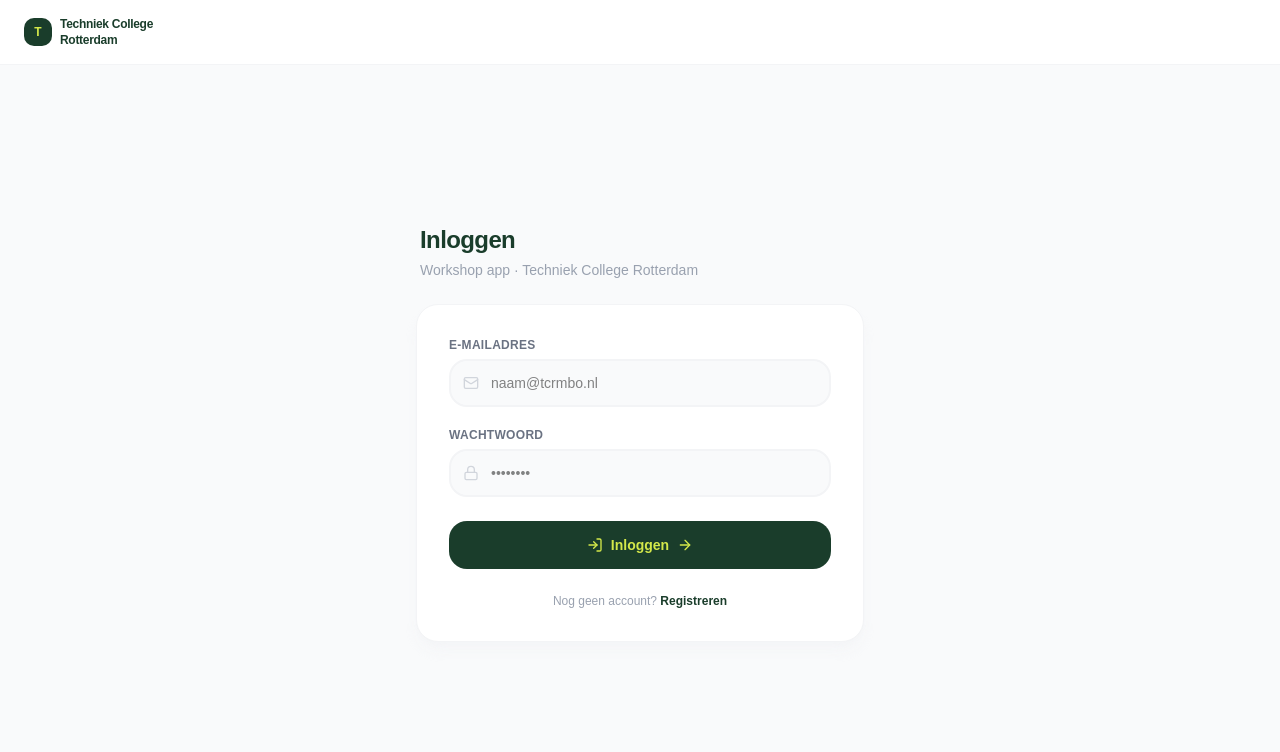
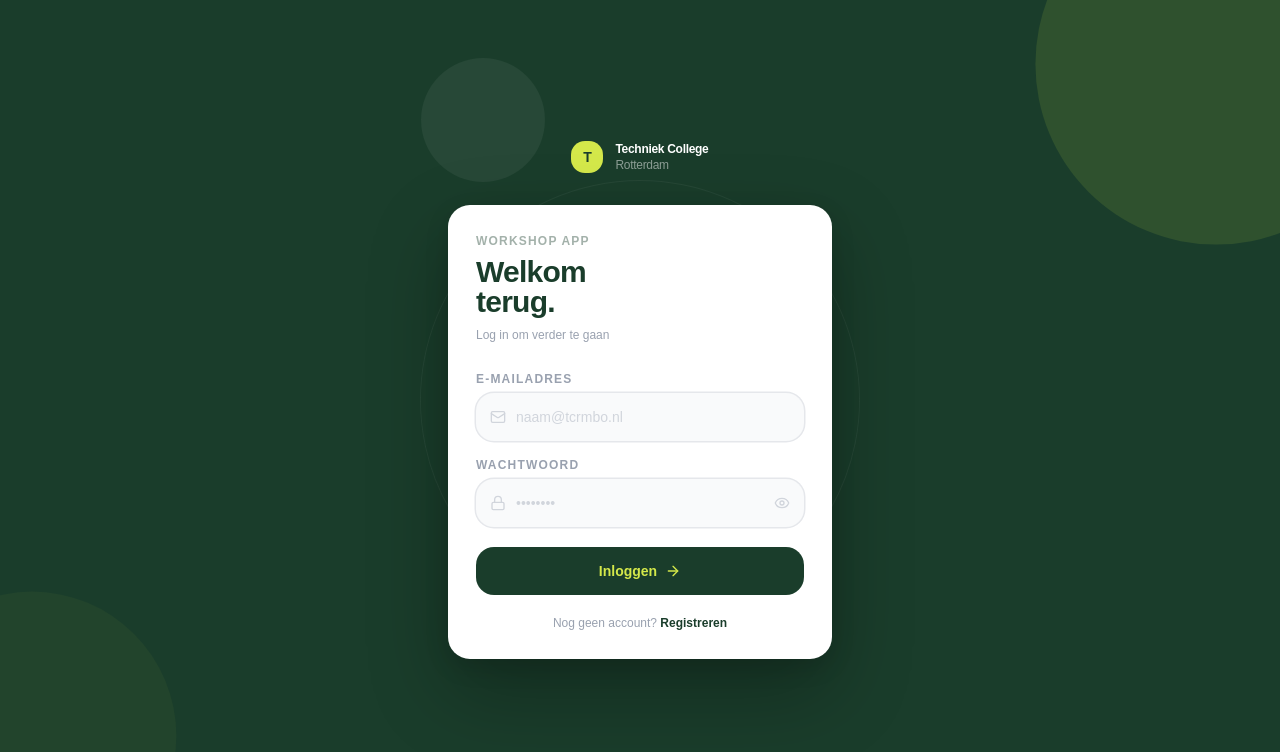
Before and after one commit to rickysaarloos/frontend-workshop-app, a React (Vite) app: page / in a window 1280 px wide. Shown: the top 752 px of the page. Built offline with nearby package versions, Linux system fonts and the light colour scheme; no server answers.

Commit message:
verbetering styling en animaties

```diff
--- a/src/pages/auth/Login.jsx
+++ b/src/pages/auth/Login.jsx
@@ -1,7 +1,7 @@
 import { useState } from 'react'
 import { useNavigate } from 'react-router-dom'
 import { motion, AnimatePresence } from 'motion/react'
-import { Mail, Lock, LogIn, ArrowRight } from 'lucide-react'
+import { Mail, Lock, ArrowRight, Eye, EyeOff } from 'lucide-react'
 import { toast, Toaster } from 'sonner'
 
 const API_URL = import.meta.env.VITE_API_URL || 'http://187.124.29.171:8002'
@@ -11,112 +11,143 @@ function Login() {
   const [wachtwoord, setWachtwoord] = useState('')
   const [isLoading, setIsLoading] = useState(false)
   const [focusedField, setFocusedField] = useState(null)
+  const [toonWachtwoord, setToonWachtwoord] = useState(false)
+  const [transitioning, setTransitioning] = useState(false)
   const navigate = useNavigate()
 
   async function handleSubmit(e) {
     e.preventDefault()
-
-    if (!email || !wachtwoord) {
-      toast.error('Vul alle velden in')
-      return
-    }
-
+    if (!email || !wachtwoord) { toast.error('Vul alle velden in'); return }
     setIsLoading(true)
-
     try {
-      const response = await fetch(
-        `${API_URL}/api/login`,
-        {
+      const response = await fetch(`${API_URL}/api/login`, {
         method: 'POST',
-          headers: {
-            'Content-Type': 'application/json',
-            Accept: 'application/json',
-          },
-          body: JSON.stringify({
-            email,
-            password: wachtwoord,
-          }),
-        }
-      )
-
+        headers: { 'Content-Type': 'application/json', Accept: 'application/json' },
+        body: JSON.stringify({ email, password: wachtwoord }),
+      })
       const data = await response.json()
-
-      if (!response.ok) {
-        toast.error(data.message || 'Inloggen mislukt')
-        return
-      }
-
+      if (!response.ok) { toast.error(data.message || 'Inloggen mislukt'); return }
       localStorage.setItem('token', data.token)
       localStorage.setItem('user', JSON.stringify(data.user))
-
-      toast.success(`Welkom terug, ${data.user.name}!`)
-
-      setTimeout(() => {
-        navigate('/home')
-      }, 1000)
-
-    } catch (error) {
+      setTransitioning(true)
+    } catch {
       toast.error('Kan geen verbinding maken met de server')
     } finally {
       setIsLoading(false)
     }
   }
 
-
   return (
-    <div className="min-h-screen bg-gray-50 flex flex-col">
+    <div className="min-h-screen bg-[#1a3d2b] flex flex-col items-center justify-center relative overflow-hidden px-6 py-12">
       <Toaster position="top-right" richColors />
 
-      {/* Header */}
-      <motion.header
-        initial={{ opacity: 0, y: -10 }}
+      {/* Achtergrond blobs */}
+      <motion.div
+        animate={{ scale: [1, 1.18, 1], opacity: [0.07, 0.13, 0.07] }}
+        transition={{ duration: 8, repeat: Infinity, ease: 'easeInOut' }}
+        className="absolute -right-24 -top-24 w-80 h-80 bg-[#d4e84a] rounded-full pointer-events-none"
+      />
+      <motion.div
+        animate={{ scale: [1, 1.22, 1], opacity: [0.04, 0.08, 0.04] }}
+        transition={{ duration: 12, repeat: Infinity, ease: 'easeInOut', delay: 5 }}
+        className="absolute -left-28 -bottom-20 w-72 h-72 bg-[#d4e84a] rounded-full pointer-events-none"
+      />
+      <motion.div
+        animate={{ scale: [1, 1.12, 1], opacity: [0.03, 0.06, 0.03] }}
+        transition={{ duration: 9, repeat: Infinity, ease: 'easeInOut', delay: 2 }}
+        className="absolute left-1/3 top-16 w-28 h-28 bg-white rounded-full pointer-events-none"
+      />
+
+      {/* Traag roterende decoratieve ringen */}
+      <motion.div
+        animate={{ rotate: 360 }}
+        transition={{ duration: 60, repeat: Infinity, ease: 'linear' }}
+        className="absolute w-[440px] h-[440px] rounded-full pointer-events-none"
+        style={{ border: '1px solid rgba(255,255,255,0.05)' }}
+      />
+      <motion.div
+        animate={{ rotate: -360 }}
+        transition={{ duration: 38, repeat: Infinity, ease: 'linear' }}
+        className="absolute w-[300px] h-[300px] rounded-full pointer-events-none"
+        style={{ border: '1px solid rgba(212,232,74,0.08)' }}
+      />
+
+      {/* Logo bovenaan */}
+      <motion.div
+        initial={{ opacity: 0, y: -20 }}
         animate={{ opacity: 1, y: 0 }}
-        transition={{ duration: 0.4 }}
-        className="bg-white border-b border-gray-100 px-6 py-4 flex items-center gap-3"
+        transition={{ type: 'spring', stiffness: 220, damping: 40 }}
+        className="flex items-center gap-3 mb-8 z-10"
       >
-        <div className="flex items-center gap-2">
-          <div className="w-7 h-7 bg-[#1a3d2b] rounded-lg flex items-center justify-center">
-            <span className="text-[#d4e84a] font-black text-xs">T</span>
+        <motion.div
+          whileHover={{ rotate: 8, scale: 1.1 }}
+          transition={{ type: 'spring', stiffness: 260, damping: 26 }}
+          className="w-8 h-8 bg-[#d4e84a] rounded-xl flex items-center justify-center cursor-default"
+        >
+          <span className="text-[#1a3d2b] font-black text-sm">T</span>
+        </motion.div>
+        <div className="flex flex-col leading-none">
+          <span className="text-white font-bold text-xs tracking-tight">Techniek College</span>
+          <span className="text-white/50 font-medium text-xs tracking-tight">Rotterdam</span>
         </div>
-          <div className="flex flex-col leading-none">
-            <span className="text-[#1a3d2b] font-bold text-xs tracking-tight">Techniek College</span>
-            <span className="text-[#1a3d2b] font-bold text-xs tracking-tight">Rotterdam</span>
-          </div>
-        </div>
-      </motion.header>
-
-      <div className="flex-1 flex items-center justify-center px-4 py-8">
-        <div className="w-full max-w-md">
-
-          {/* Titel boven kaart */}
-          <motion.div
-            initial={{ opacity: 0, y: 16 }}
-            animate={{ opacity: 1, y: 0 }}
-            transition={{ duration: 0.5, delay: 0.1 }}
-            className="mb-6 px-1"
-          >
-            <h1 className="text-2xl font-bold text-[#1a3d2b] tracking-tight">Inloggen</h1>
-            <p className="text-sm text-gray-400 mt-1">Workshop app · Techniek College Rotterdam</p>
       </motion.div>
 
-          {/* Kaart */}
+      {/* Zwevende witte kaart */}
       <motion.div
-            initial={{ opacity: 0, y: 20 }}
+        initial={{ opacity: 0, scale: 0.92, y: 28 }}
+        animate={{ opacity: 1, scale: 1, y: 0 }}
+        transition={{ type: 'spring', stiffness: 200, damping: 32, delay: 0.14 }}
+        className="w-full max-w-sm bg-white rounded-3xl p-7 z-10 relative"
+        style={{ boxShadow: '0 32px 80px rgba(0,0,0,0.28), 0 8px 24px rgba(0,0,0,0.12)' }}
+      >
+        {/* Kaart heading */}
+        <div className="mb-7">
+          <motion.p
+            initial={{ opacity: 0, x: -10 }}
+            animate={{ opacity: 1, x: 0 }}
+            transition={{ delay: 0.28 }}
+            className="text-[#1a3d2b]/40 text-xs font-bold uppercase tracking-widest mb-2"
+          >
+            Workshop app
+          </motion.p>
+          <motion.h1
+            initial={{ opacity: 0, y: 10 }}
             animate={{ opacity: 1, y: 0 }}
-            transition={{ duration: 0.5, delay: 0.15 }}
-            className="bg-white rounded-3xl border border-gray-100 p-8 shadow-lg shadow-gray-100/80"
+            transition={{ type: 'spring', stiffness: 200, damping: 38, delay: 0.32 }}
+            className="text-3xl font-black text-[#1a3d2b] leading-none tracking-tight"
           >
+            Welkom<br />terug.
+          </motion.h1>
+          <motion.p
+            initial={{ opacity: 0 }}
+            animate={{ opacity: 1 }}
+            transition={{ delay: 0.42 }}
+            className="text-gray-400 text-xs mt-2.5"
+          >
+            Log in om verder te gaan
+          </motion.p>
+        </div>
 
+        <form onSubmit={handleSubmit} className="flex flex-col gap-4">
 
-            <form onSubmit={handleSubmit} className="flex flex-col gap-5">
-
-              {/* E-mail veld */}
-              <div className="flex flex-col gap-1.5">
-                <label className="text-xs font-semibold text-gray-500 uppercase tracking-wide">E-mailadres</label>
+          {/* E-mail */}
           <motion.div
-                  animate={{ scale: focusedField === 'email' ? 1.01 : 1 }}
-                  transition={{ duration: 0.15 }}
-                  className="relative"
+            initial={{ opacity: 0, y: 12 }}
+            animate={{ opacity: 1, y: 0 }}
+            transition={{ type: 'spring', stiffness: 200, damping: 38, delay: 0.44 }}
+            className="flex flex-col gap-1.5"
+          >
+            <label className="text-xs font-bold text-gray-400 uppercase tracking-widest">
+              E-mailadres
+            </label>
+            <motion.div
+              animate={{
+                boxShadow: focusedField === 'email'
+                  ? '0 0 0 2px #1a3d2b, 0 4px 12px rgba(26,61,43,0.1)'
+                  : '0 0 0 1.5px #e5e7eb',
+              }}
+              transition={{ duration: 0.18 }}
+              className="relative bg-gray-50 rounded-2xl overflow-hidden"
             >
               <Mail className={`absolute left-3.5 top-1/2 -translate-y-1/2 w-4 h-4 transition-colors duration-200 ${focusedField === 'email' ? 'text-[#1a3d2b]' : 'text-gray-300'}`} />
               <input
@@ -127,48 +158,83 @@ function Login() {
                 onBlur={() => setFocusedField(null)}
                 placeholder="naam@tcrmbo.nl"
                 disabled={isLoading}
-                    className="w-full border-2 border-gray-100 rounded-2xl pl-10 pr-4 py-3 text-sm outline-none focus:border-[#1a3d2b] bg-gray-50 focus:bg-white transition-all duration-200 disabled:opacity-50"
+                className="w-full pl-10 pr-4 py-3.5 text-sm text-[#1a3d2b] bg-transparent outline-none placeholder:text-gray-300 disabled:opacity-50"
               />
             </motion.div>
-              </div>
+          </motion.div>
 
-              {/* Wachtwoord veld */}
-              <div className="flex flex-col gap-1.5">
-                <label className="text-xs font-semibold text-gray-500 uppercase tracking-wide">Wachtwoord</label>
+          {/* Wachtwoord */}
           <motion.div
-                  animate={{ scale: focusedField === 'wachtwoord' ? 1.01 : 1 }}
-                  transition={{ duration: 0.15 }}
-                  className="relative"
+            initial={{ opacity: 0, y: 12 }}
+            animate={{ opacity: 1, y: 0 }}
+            transition={{ type: 'spring', stiffness: 200, damping: 38, delay: 0.5 }}
+            className="flex flex-col gap-1.5"
+          >
+            <label className="text-xs font-bold text-gray-400 uppercase tracking-widest">
+              Wachtwoord
+            </label>
+            <motion.div
+              animate={{
+                boxShadow: focusedField === 'wachtwoord'
+                  ? '0 0 0 2px #1a3d2b, 0 4px 12px rgba(26,61,43,0.1)'
+                  : '0 0 0 1.5px #e5e7eb',
+              }}
+              transition={{ duration: 0.18 }}
+              className="relative bg-gray-50 rounded-2xl overflow-hidden"
             >
               <Lock className={`absolute left-3.5 top-1/2 -translate-y-1/2 w-4 h-4 transition-colors duration-200 ${focusedField === 'wachtwoord' ? 'text-[#1a3d2b]' : 'text-gray-300'}`} />
               <input
-                    type="password"
+                type={toonWachtwoord ? 'text' : 'password'}
                 value={wachtwoord}
                 onChange={(e) => setWachtwoord(e.target.value)}
                 onFocus={() => setFocusedField('wachtwoord')}
                 onBlur={() => setFocusedField(null)}
                 placeholder="••••••••"
                 disabled={isLoading}
-                    className="w-full border-2 border-gray-100 rounded-2xl pl-10 pr-4 py-3 text-sm outline-none focus:border-[#1a3d2b] bg-gray-50 focus:bg-white transition-all duration-200 disabled:opacity-50"
+                className="w-full pl-10 pr-12 py-3.5 text-sm text-[#1a3d2b] bg-transparent outline-none placeholder:text-gray-300 disabled:opacity-50"
               />
+              <motion.button
+                type="button"
+                whileTap={{ scale: 0.88 }}
+                onClick={() => setToonWachtwoord(!toonWachtwoord)}
+                className="absolute right-3.5 top-1/2 -translate-y-1/2 text-gray-300 hover:text-[#1a3d2b] transition-colors"
+              >
+                <AnimatePresence mode="wait">
+                  {toonWachtwoord ? (
+                    <motion.div key="hide" initial={{ opacity: 0, rotate: -10 }} animate={{ opacity: 1, rotate: 0 }} exit={{ opacity: 0, rotate: 10 }}>
+                      <EyeOff className="w-4 h-4" />
                     </motion.div>
-              </div>
+                  ) : (
+                    <motion.div key="show" initial={{ opacity: 0, rotate: 10 }} animate={{ opacity: 1, rotate: 0 }} exit={{ opacity: 0, rotate: -10 }}>
+                      <Eye className="w-4 h-4" />
+                    </motion.div>
+                  )}
+                </AnimatePresence>
+              </motion.button>
+            </motion.div>
+          </motion.div>
 
-              {/* Submit knop */}
+          {/* Submit */}
+          <motion.div
+            initial={{ opacity: 0, y: 12 }}
+            animate={{ opacity: 1, y: 0 }}
+            transition={{ type: 'spring', stiffness: 200, damping: 38, delay: 0.56 }}
+            className="mt-1"
+          >
             <motion.button
-                whileHover={{ scale: isLoading ? 1 : 1.02, boxShadow: isLoading ? 'none' : '0 8px 24px rgba(212,232,74,0.4)' }}
+              whileHover={{ scale: isLoading ? 1 : 1.02, boxShadow: isLoading ? 'none' : '0 10px 28px rgba(26,61,43,0.32)' }}
               whileTap={{ scale: isLoading ? 1 : 0.97 }}
               type="submit"
               disabled={isLoading}
-                className="bg-[#1a3d2b] text-[#d4e84a] rounded-2xl py-3.5 text-sm font-bold transition-all duration-200 mt-1 flex items-center justify-center gap-2 disabled:opacity-60 disabled:cursor-not-allowed"
+              className="w-full bg-[#1a3d2b] text-[#d4e84a] rounded-2xl py-3.5 text-sm font-bold transition-all duration-200 flex items-center justify-center gap-2 disabled:opacity-60 disabled:cursor-not-allowed"
             >
               <AnimatePresence mode="wait">
                 {isLoading ? (
                   <motion.div
                     key="loading"
-                      initial={{ opacity: 0 }}
-                      animate={{ opacity: 1 }}
-                      exit={{ opacity: 0 }}
+                    initial={{ opacity: 0, scale: 0.8 }}
+                    animate={{ opacity: 1, scale: 1 }}
+                    exit={{ opacity: 0, scale: 0.8 }}
                     className="flex items-center gap-2"
                   >
                     <svg className="animate-spin w-4 h-4" viewBox="0 0 24 24" fill="none">
@@ -180,34 +246,52 @@ function Login() {
                 ) : (
                   <motion.div
                     key="idle"
-                      initial={{ opacity: 0 }}
-                      animate={{ opacity: 1 }}
-                      exit={{ opacity: 0 }}
+                    initial={{ opacity: 0, scale: 0.8 }}
+                    animate={{ opacity: 1, scale: 1 }}
+                    exit={{ opacity: 0, scale: 0.8 }}
                     className="flex items-center gap-2"
                   >
-                      <LogIn className="w-4 h-4" />
                     Inloggen
                     <ArrowRight className="w-4 h-4" />
                   </motion.div>
                 )}
               </AnimatePresence>
             </motion.button>
+          </motion.div>
 
-              {/* Link naar register */}
-              <p className="text-xs text-center text-gray-400 pt-1">
+          {/* Register link */}
+          <motion.p
+            initial={{ opacity: 0 }}
+            animate={{ opacity: 1 }}
+            transition={{ delay: 0.64 }}
+            className="text-xs text-center text-gray-400 pt-1"
+          >
             Nog geen account?{' '}
-                <span
+            <motion.span
+              whileHover={{ scale: 1.05 }}
+              whileTap={{ scale: 0.95 }}
               onClick={() => navigate('/register')}
-                  className="text-[#1a3d2b] font-semibold cursor-pointer hover:underline underline-offset-2"
+              className="text-[#1a3d2b] font-bold cursor-pointer hover:underline underline-offset-2"
             >
               Registreren
-                </span>
-              </p>
+            </motion.span>
+          </motion.p>
 
         </form>
       </motion.div>
-        </div>
-      </div>
+
+      {/* Radiale transitie-overlay naar Home */}
+      <AnimatePresence>
+        {transitioning && (
+          <motion.div
+            initial={{ clipPath: 'circle(0% at 50% 62%)' }}
+            animate={{ clipPath: 'circle(160% at 50% 62%)' }}
+            transition={{ duration: 0.75, ease: [0.32, 0, 0.16, 1] }}
+            onAnimationComplete={() => navigate('/home')}
+            className="fixed inset-0 bg-[#1a3d2b] z-50"
+          />
+        )}
+      </AnimatePresence>
     </div>
   )
 }
```
Lines whose indentation alone changed are shown as unchanged.
